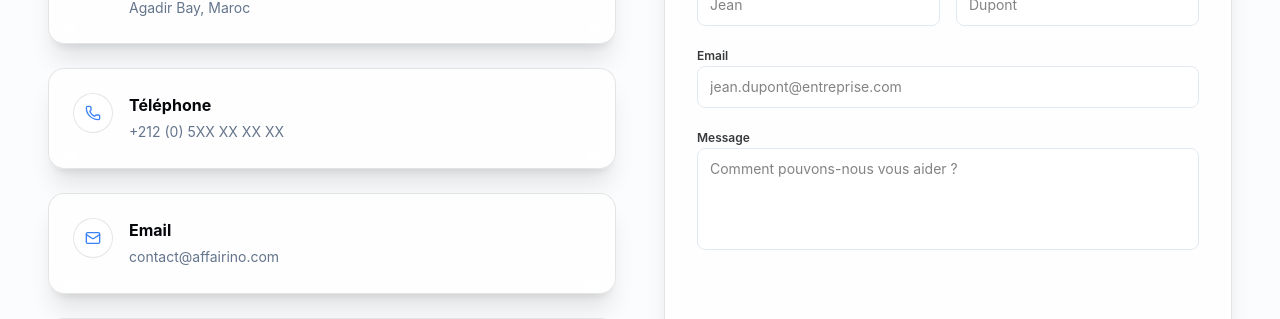
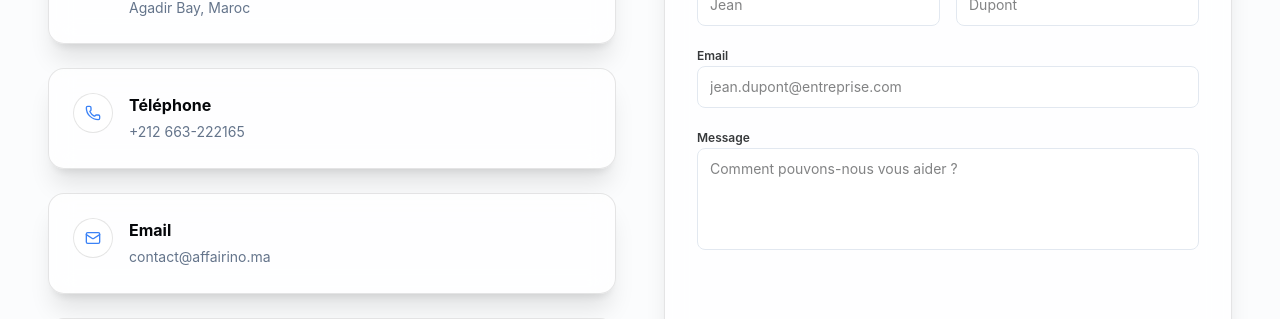
Before and after one commit to aziz-boujaada/AffairIno, a React (Vite) app: page / in a window 1280 px wide. Shown: the part 8640-8959 px from the top of the page. Built offline with nearby package versions, Linux system fonts and the light colour scheme.

Commit message:
fix:contact info:phone

```diff
--- a/src/components/Contact.tsx
+++ b/src/components/Contact.tsx
@@ -42,7 +42,7 @@ export function Contact() {
               </div>
               <div>
                 <h4 className="text-base font-bold mb-1">Téléphone</h4>
-                <p className="text-muted-foreground text-sm leading-relaxed">+212 (0) 5XX XX XX XX</p>
+                <p className="text-muted-foreground text-sm leading-relaxed">+212 663-222165</p>
               </div>
             </div>
 
@@ -52,7 +52,7 @@ export function Contact() {
               </div>
               <div>
                 <h4 className="text-base font-bold mb-1">Email</h4>
-                <p className="text-muted-foreground text-sm leading-relaxed">contact@affairino.com</p>
+                <p className="text-muted-foreground text-sm leading-relaxed">contact@affairino.ma</p>
               </div>
             </div>
 
```
